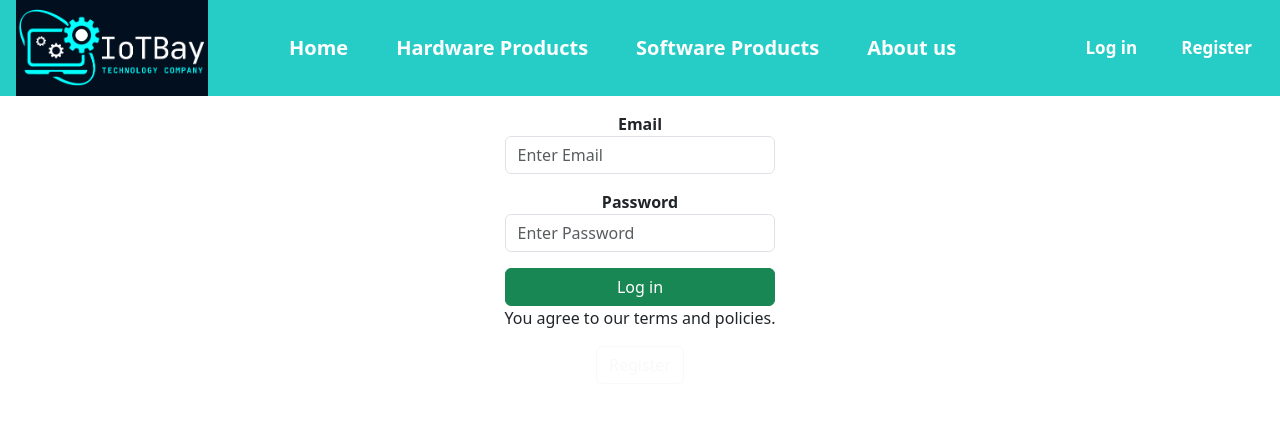
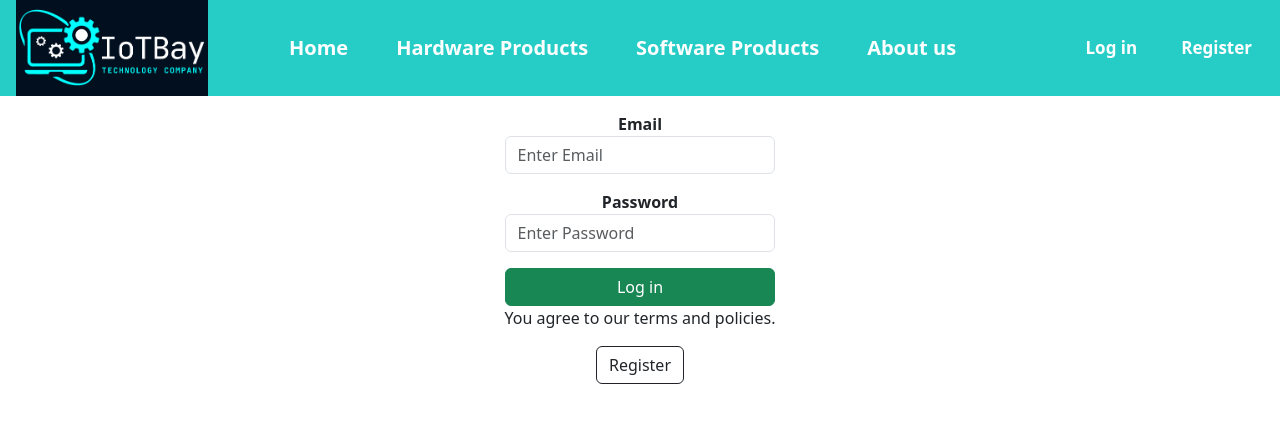
Before and after one commit to Taehexnlee/iotbay_demo, a React (Create React App) app: page /login in a window 1280 px wide. Shown: the top 422 px of the page. Built offline with nearby package versions, Linux system fonts and the light colour scheme.

Commit message:
Changesd Home Text

```diff
--- a/src/pages/Home.js
+++ b/src/pages/Home.js
@@ -27,7 +27,7 @@ export default function Home() {
     </header>
 
     <main>
-      <p class="hometext">Lets go babyyyy This is the HOME PAGE - evan</p>
+      <p class="hometext">You can browse products, login, or register</p>
     </main>
 
     <footer>
--- a/src/pages/Login.js
+++ b/src/pages/Login.js
@@ -59,7 +59,7 @@ export default function Login() {
                     {errors.auth && <div className="alert alert-danger" role="alert">{errors.auth}</div>}
                     <button type='submit' className='btn btn-success w-100'>Log in</button>
                     <p>You agree to our terms and policies.</p>
-                    <Link className='btn btn-outline-light' to={'/adduser'}>Register</Link>
+                    <Link className='btn btn-outline-dark' to={'/adduser'}>Register</Link>
                 </form>
             </div>
         </div>
```
